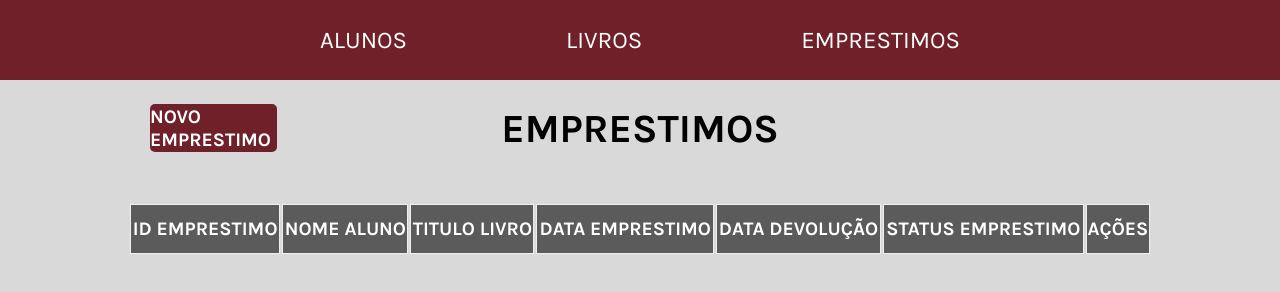
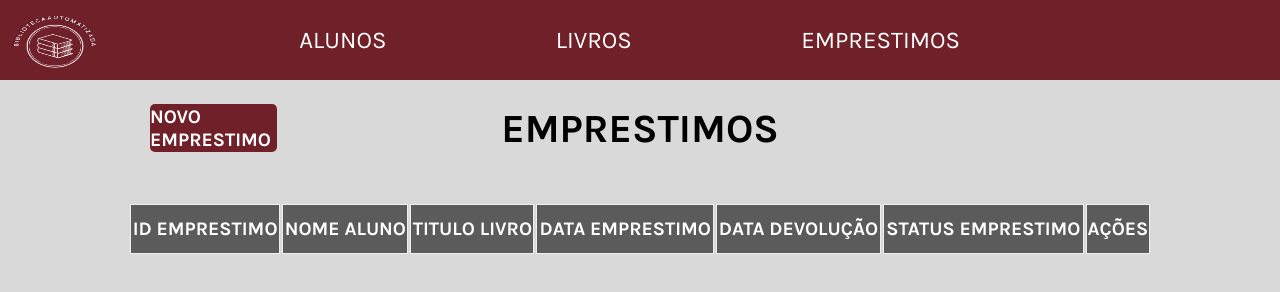
Before and after one commit to CLOUDYURI9/frontend-biblioteautomatizada, a plain HTML site: page lista-emprestimo.html in a window 1280 px wide. Drawn offline with Linux system fonts and the light colour scheme; no server answers.

Commit message:
Adicionando o icone em todas as paginas

```diff
--- a/css/navegacao.css
+++ b/css/navegacao.css
@@ -2,6 +2,11 @@ header {
     width: 100%;
     height: 10vh;
     background-color: var(--cor-primaria); /* Azul escuro conforme o mockup */
+}
+nav .icon{
+    display: flex;
+    margin-left: -340px;
+    margin-top: 10px;
 }
 
 nav {
--- a/js/emprestimo.js
+++ b/js/emprestimo.js
@@ -4,8 +4,8 @@ async function enviaFormulario() {
     const emprestimoDTO = {
         "idAluno": Number(document.querySelectorAll("input")[0].value),
         "idLivro": Number(document.querySelectorAll("input")[1].value),
-        "dataEmprestimo": Number(document.querySelectorAll("input")[2].value),
-        "dataDevolucao": Number(document.querySelectorAll("input")[3].value),
+        "dataEmprestimo": document.querySelectorAll("input")[2].value,
+        "dataDevolucao": document.querySelectorAll("input")[3].value,
         "statusEmprestimo": document.querySelectorAll("input")[4].value
     }
 
--- a/lista-emprestimo.html
+++ b/lista-emprestimo.html
@@ -12,6 +12,9 @@
 <body onload="recuperarListaEmprestimos()">
     <header>
         <nav>
+            <a class="icon" href="index.html">
+                <img src="assets/images/logosemfundo.png" alt="logo" style="width: 150px; height: 90px;">
+            </a>
             <a href="lista-aluno.html">ALUNOS</a>
             <a href="lista-livro.html">LIVROS</a>
             <a href="lista-emprestimo.html">EMPRESTIMOS</a>
```
Also changed, not shown: atualizar-aluno.html (+3 -0 lines), atualizar-emprestimo.html (+3 -0 lines), atualizar-livro.html (+3 -0 lines), cadastro-aluno.html (+3 -0 lines), cadastro-emprestimo.html (+3 -0 lines), cadastro-livro.html (+3 -0 lines), lista-aluno.html (+3 -0 lines), lista-livro.html (+3 -0 lines).
